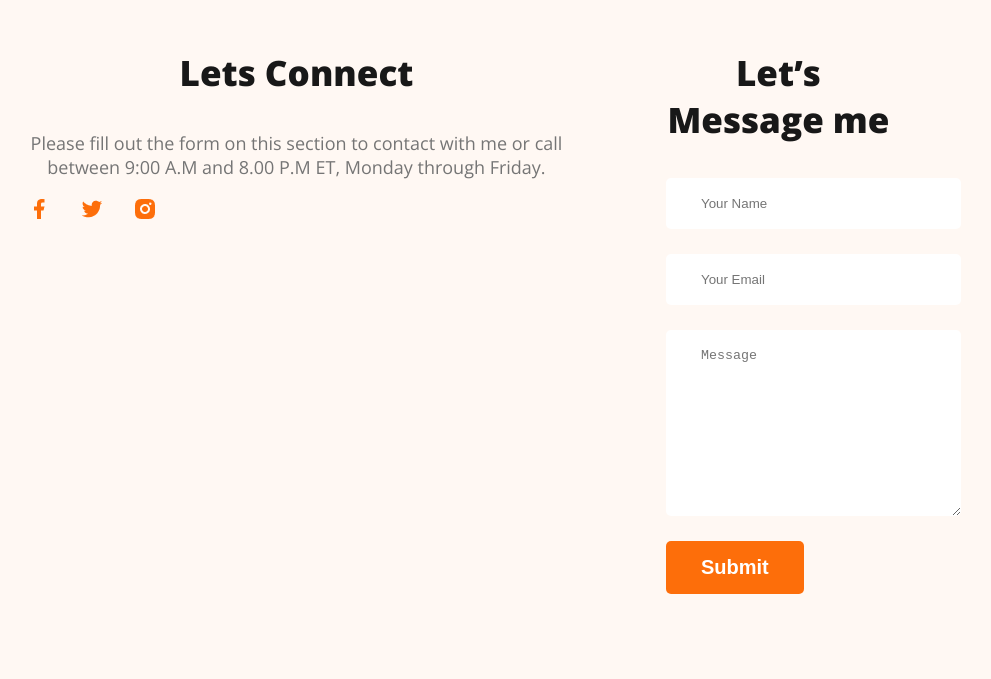
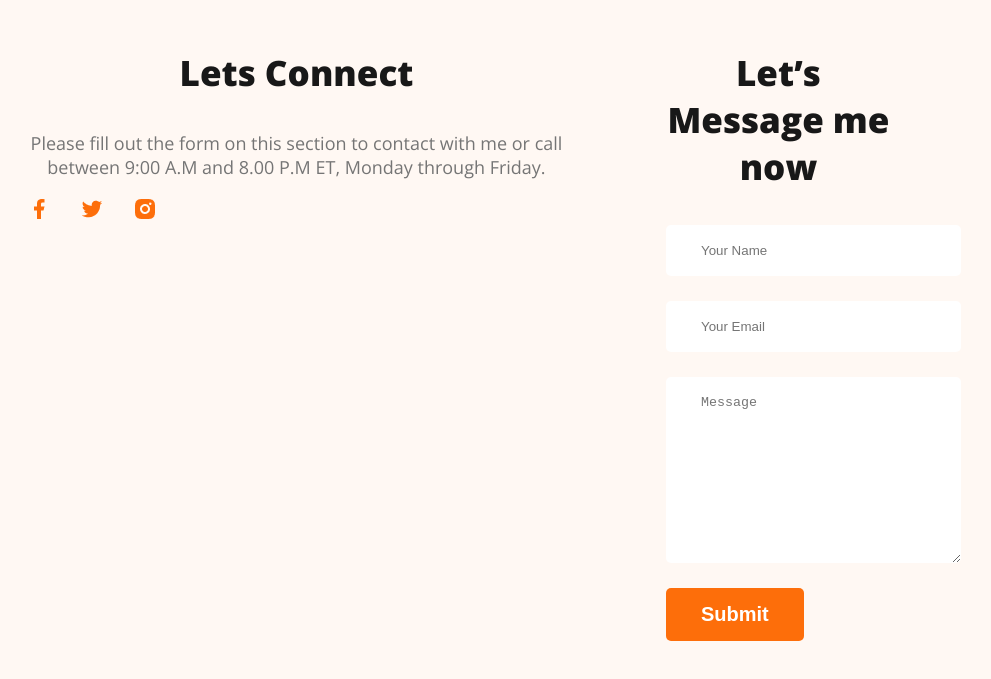
Before and after one commit to atik247/developer-portfolio, a plain HTML site: page index.html in a window 1280 px wide. Shown: the part 3342-4021 px from the top of the page, without its empty margins (181-1172 px from the left). Drawn offline with nearby package versions, Linux system fonts and the light colour scheme.

Commit message:
contact title updated

```diff
--- a/index.html
+++ b/index.html
@@ -161,7 +161,7 @@
             </div>
         </div>
         <div class="footer-column">
-            <h3 class="section-title">Let’s Message me</h3>
+            <h3 class="section-title">Let’s Message me now</h3>
             <form class="contact" action="">
                 <input type="text" placeholder="Your Name">
                 <input type="email" name="" id="" placeholder="Your Email">
```
